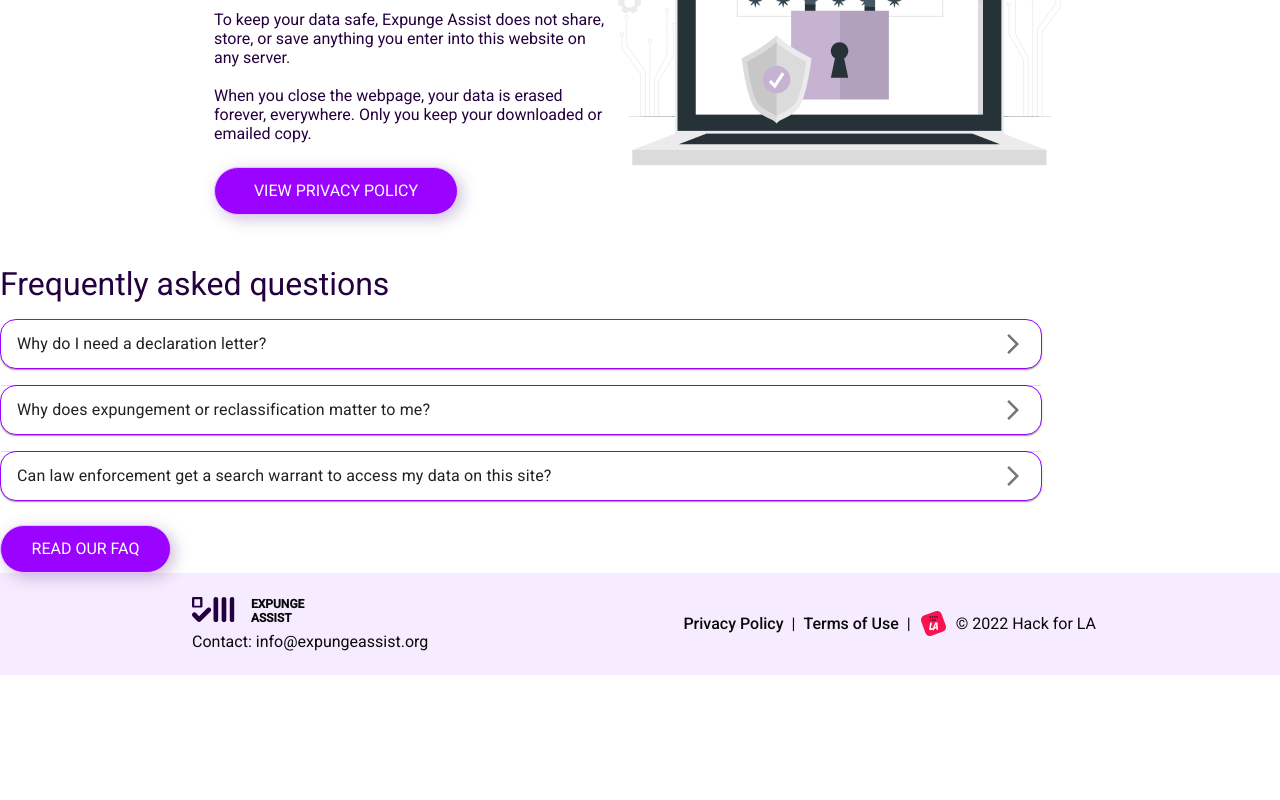
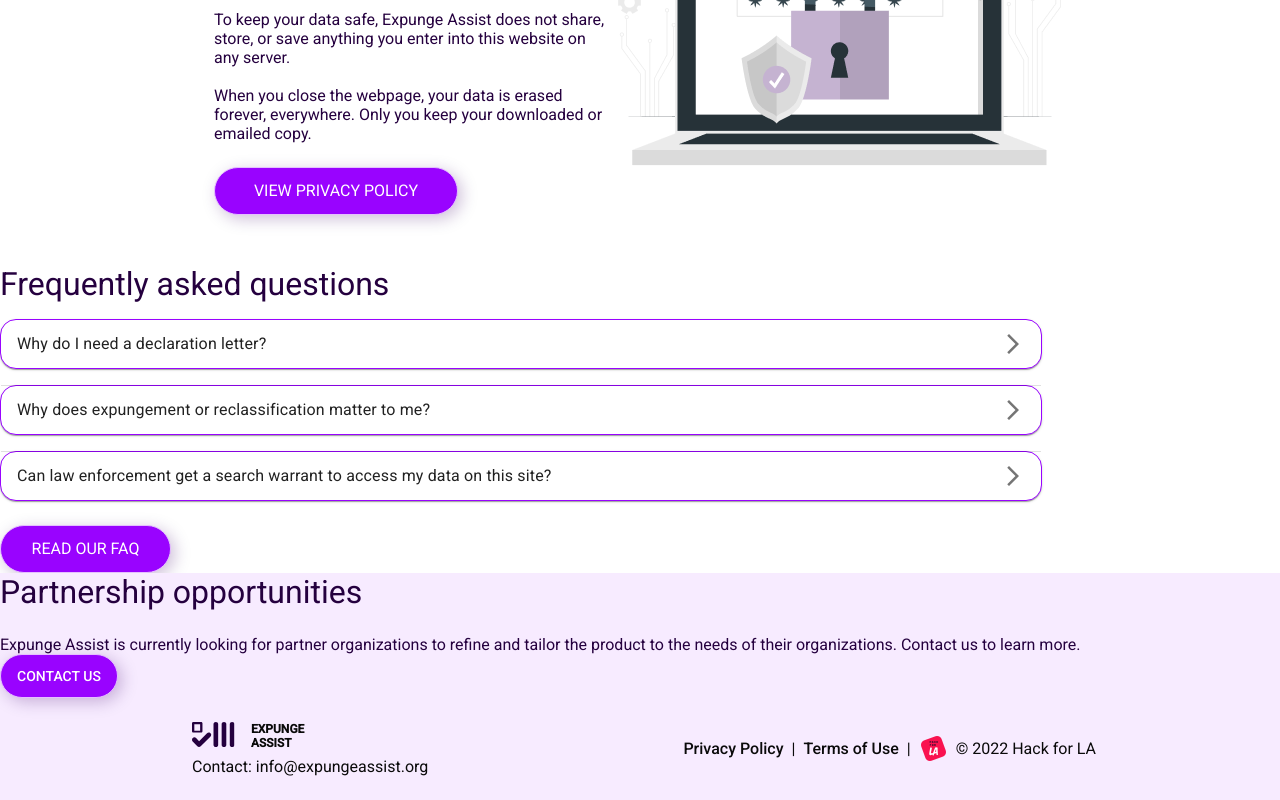
Before and after one commit to hackforla/expunge-assist, a React (Create React App) app in the folder products/statement-generator/: page /#/ in a window 1280 px wide. Shown: the part 2923-3723 px from the top of the page. Before the commit the page ends 3598 px from the top, so only its background shows below. Built offline with nearby package versions, Linux system fonts and the light colour scheme.

Commit message:
fix: added init draft for contact us

```diff
--- a/products/statement-generator/public/locales/en/translation.json
+++ b/products/statement-generator/public/locales/en/translation.json
@@ -39,7 +39,9 @@
     "section7Dropdown2Title": "Why does expungement or reclassification matter to me?",
     "section7Dropdown2Paragraph": "The word “expungement” can be confusing. Expungement means that in most cases your past criminal record cannot be used against you when applying for a job, housing or student loans. You also regain some of your rights like serving on a jury or owning a gun.\n\nEven though your criminal record does not disappear from the public record forever, your record will be updated to show that the conviction has been dismissed.\n\nReclassification allows you to change past felony convictions to a misdemeanor, even if you have served a sentence and parole. Once the felony has been removed from your criminal record, you may be eligible for benefits not previously available to you.\n",
     "section7Dropdown3Title": "Can law enforcement get a search warrant to access my data on this site?",
-    "section7Dropdown3Paragraph": "No. Even if law enforcement were to search this site for your data, there would be no data to find. We do not store or save any of your data, ever. There would be nothing to find.\n"
+    "section7Dropdown3Paragraph": "No. Even if law enforcement were to search this site for your data, there would be no data to find. We do not store or save any of your data, ever. There would be nothing to find.\n",
+    "sectionTitle8": "Partnership opportunities",
+    "sectionParagraph8": "Expunge Assist is currently looking for partner organizations to refine and tailor the product to the needs of their organizations. Contact us to learn more."
   },
   "before_you_begin_page": {
     "header": "Before you begin",
--- a/products/statement-generator/src/components/Button.tsx
+++ b/products/statement-generator/src/components/Button.tsx
@@ -172,7 +172,7 @@ export function LinkButtonComponent({
   const styleProps = { theme };
   const classes = useStyles(styleProps);
   return (
-    <Link type="button" className={`${classes.root} ${className}`} to={to!}>
+    <Link type="button" className={`${classes.root} ${className}`} to={to!} >
       {buttonText}
     </Link>
   );
--- a/products/statement-generator/src/pages/Landing.tsx
+++ b/products/statement-generator/src/pages/Landing.tsx
@@ -9,7 +9,7 @@ import howItWorks from 'assets/howItWorks.png';
 import completeLetter from 'assets/completeLetter.png';
 import privacyPolicy from 'assets/privacyPolicy.png';
 
-import { LinkButtonComponent } from 'components/Button';
+import ButtonComponent, { LinkButtonComponent } from 'components/Button';
 
 import { AppUrl } from 'contexts/RoutingProps';
 
@@ -96,6 +96,9 @@ const useStyles = makeStyles(({ globals, palette, breakpoints, spacing }) =>
       display: 'flex',
       flexDirection: 'column',
       justifyContent: 'center',
+    },
+    opportunity: {
+      backgroundColor: `${palette.primary.lighter}`,
     },
     sectionText: {
       margin: '0',
@@ -199,6 +202,10 @@ function LandingPage() {
   const { t } = useTranslation();
   const classes = useStyles();
   const utilityClasses = useUtilityStyles();
+
+  const handleContactUs = () => {
+    window.open('mailto:info@expungeassist.org');
+  };
 
   return (
     <div>
@@ -326,6 +333,14 @@ function LandingPage() {
           buttonText={t('READ OUR FAQ')}
         />
       </section>
+
+      <section>
+        <div className={classes.opportunity}>
+          <h2>{t('landing_page.sectionTitle8')}</h2>
+          <p>{t('landing_page.sectionParagraph8')}</p>
+          <ButtonComponent onClick={() => handleContactUs()} buttonText={t('CONTACT US')} />
+        </div>
+      </section>
     </div>
   );
 }
```
